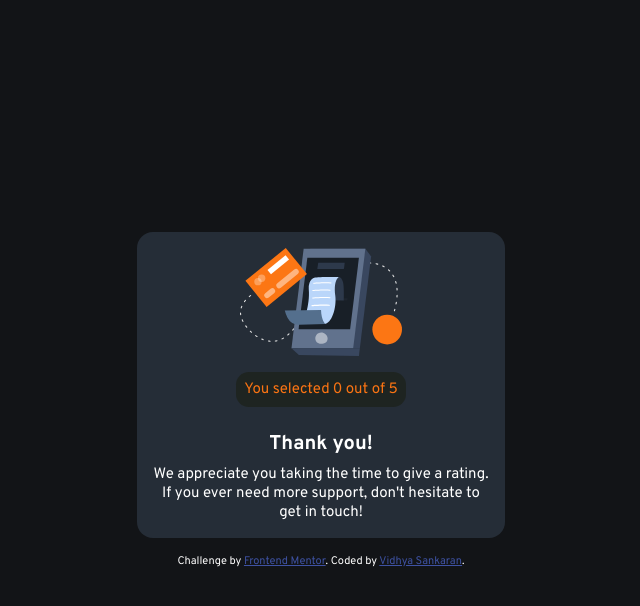
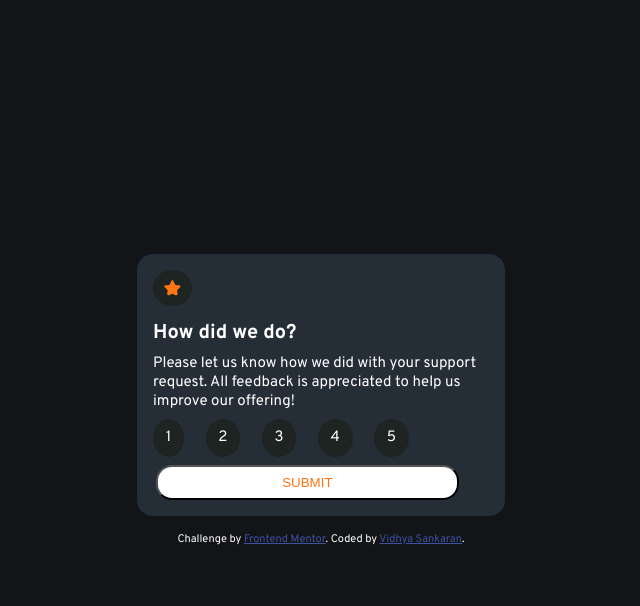
Before and after one commit to VidsHub/interactive-rating-component, a plain HTML site: page index.html in a window 1280 px wide. Both pictures are taken after a click on the button "SUBMIT". Shown: the whole page, without its empty margins (319-959 px from the left). Drawn offline with Linux system fonts and the light colour scheme.

Commit message:
semantic changes and javascript changes

```diff
--- a/index.html
+++ b/index.html
@@ -9,9 +9,10 @@
   <script src="script.js"></script>
 </head>
 <body>
+  <main>
   <!-- Rating state start -->
   <article class="rate">
-    <img id="star" src="images/icon-star.svg">
+    <img id="star" src="images/icon-star.svg" alt="" aria-hidden="true">
     <h1> How did we do?</h1>
     <p>Please let us know how we did with your support request. All feedback is appreciated
       to help us improve our offering!</p>
@@ -29,9 +30,12 @@
     <p class="message">We appreciate you taking the time to give a rating. If you ever need more support,
       don't hesitate to get in touch!</p>
   </article>
+</main>
+<footer>
   <div class="attribution">
     Challenge by <a href="https://www.frontendmentor.io?ref=challenge" target="_blank">Frontend Mentor</a>.
     Coded by <a href="#">Vidhya Sankaran</a>.
   </div>
+</footer>
 </body>
 </html>
--- a/script.js
+++ b/script.js
@@ -1,6 +1,10 @@
 let rate = 0;
 function selectedRating()
 {
+    if (rate==0) {
+        alert("Please select a rating");
+        return;
+    }
     document.querySelectorAll(".rate").forEach(a=>a.style.display = "none");
     document.querySelectorAll(".response").forEach(a=>a.style.display = "flex");
     let txt = document.getElementById('star_value');
```
